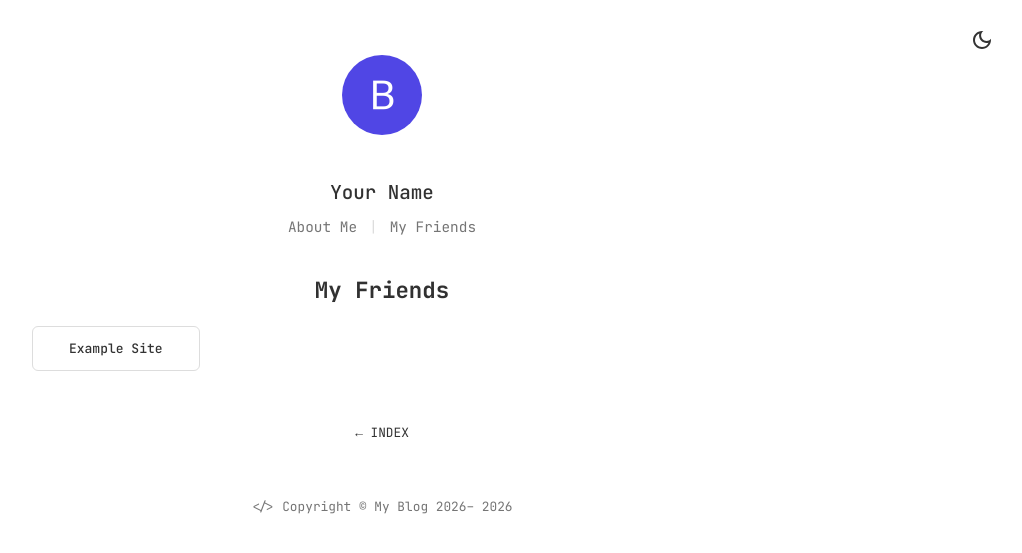
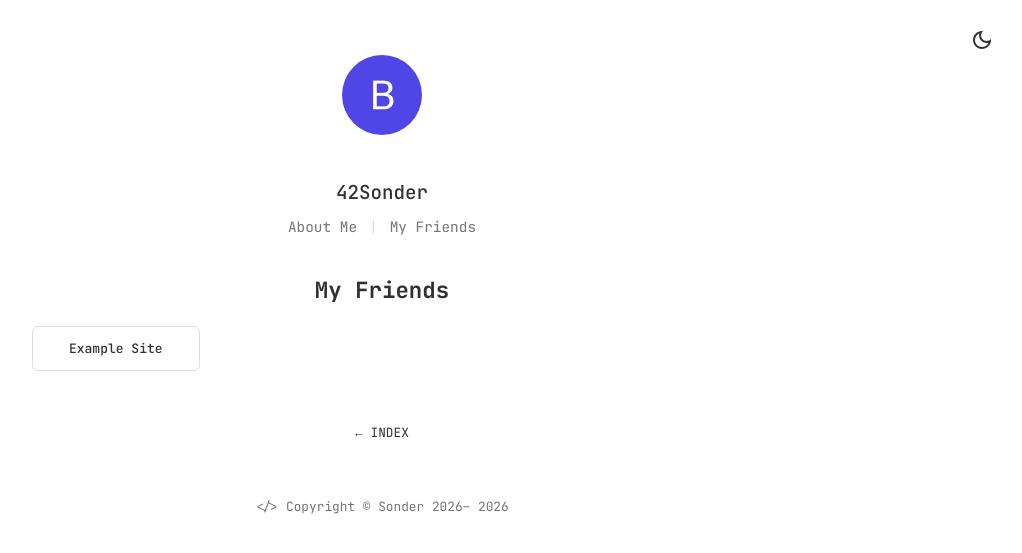
Before and after one commit to 42Sonder/42Sonder.github.io, a Jekyll site: the page built from friends.md, in a window 1280 px wide. Shown: the top 553 px of the page, without its empty margins (258-1280 px from the left). Built offline with Jekyll 4.4.1, drawn with Linux system fonts in a browser that asks for light colours.

Commit message:
个性化站点信息并启用 Giscus 评论
- 标题改为 Sonder，作者改为 42Sonder
- 填入 giscus 仓库与分类 ID，启用评论功能

```diff
--- a/_config.yml
+++ b/_config.yml
@@ -1,10 +1,10 @@
 # ============================================================
 # 站点信息 —— 改成你自己的
 # ============================================================
-title: "My Blog"
-description: "我的个人博客：记录、思考与分享。"
+title: "Sonder"
+description: "Sonder 的个人博客：记录、思考与分享。"
 keywords: "个人博客,Jekyll,技术,随笔"
-author_name: "Your Name"
+author_name: "42Sonder"
 logo_url: /assets/avatar.jpg
 
 # 站点地址（RSS / canonical / Open Graph 链接会用到它）
@@ -15,8 +15,8 @@ timezone: Asia/Shanghai
 # ============================================================
 # 功能开关
 # ============================================================
-mathjax: true              # 数学公式：行内 $...$，行间 $$...$$
-future: false              # 未来日期的文章不发布（防止草稿误发）
+mathjax: true # 数学公式：行内 $...$，行间 $$...$$
+future: false # 未来日期的文章不发布（防止草稿误发）
 copyright_start_year: 2026 # 页脚版权起始年份，自动延伸到当前年份
 
 # 文章顶部自动显示的免责声明（支持 HTML，留空则不显示）
@@ -29,48 +29,56 @@ disclaimer: ""
 # repo 留空 = 关闭评论。启用步骤见 README.md
 # ============================================================
 giscus:
-  repo: ""
-  repo_id: ""
-  category: "Announcements"
-  category_id: ""
-  mapping: "pathname"        # 按文章路径关联讨论
-  strict: "0"
-  reactions_enabled: "1"
-  input_position: "bottom"
-  light_theme: "light"       # 浅色模式下评论主题
-  dark_theme: "dark"         # 深色模式下评论主题
-  lang: "zh-CN"
+    repo: "42Sonder/42Sonder.github.io"
+    repo_id: "R_kgDOUUT9uQ"
+    category: "Announcements"
+    category_id: "DIC_kwDOUUT9uc4DFSnr"
+    mapping: "pathname" # 按文章路径关联讨论
+    strict: "0"
+    reactions_enabled: "1"
+    input_position: "bottom"
+    light_theme: "light" # 浅色模式下评论主题
+    dark_theme: "dark" # 深色模式下评论主题
+    lang: "zh-CN"
 
 # ============================================================
 # 构建配置（一般无需修改）
 # ============================================================
-highlighter: none           # 代码高亮由前端 highlight.js 完成
+highlighter: none # 代码高亮由前端 highlight.js 完成
 markdown: kramdown
 kramdown:
-  input: GFM
-  syntax_highlighter_opts:
-    disable: true
+    input: GFM
+    syntax_highlighter_opts:
+        disable: true
 sass:
-  style: compressed
+    style: compressed
 
 paginate: 10
 paginate_path: "index/:num"
 
 include: ["robots.txt"]
-exclude: ["README.md", "vendor", "Gemfile", "Gemfile.lock", "script", ".jekyll-cache"]
+exclude:
+    [
+        "README.md",
+        "vendor",
+        "Gemfile",
+        "Gemfile.lock",
+        "script",
+        ".jekyll-cache",
+    ]
 
 plugins:
-  - jekyll-sitemap
-  - jekyll-paginate
+    - jekyll-sitemap
+    - jekyll-paginate
 
 defaults:
-  - scope:
-      type: posts
-      path: ""
-    values:
-      layout: "post"
-  - scope:
-      type: pages
-      path: ""
-    values:
-      layout: "page"
+    - scope:
+          type: posts
+          path: ""
+      values:
+          layout: "post"
+    - scope:
+          type: pages
+          path: ""
+      values:
+          layout: "page"
```
